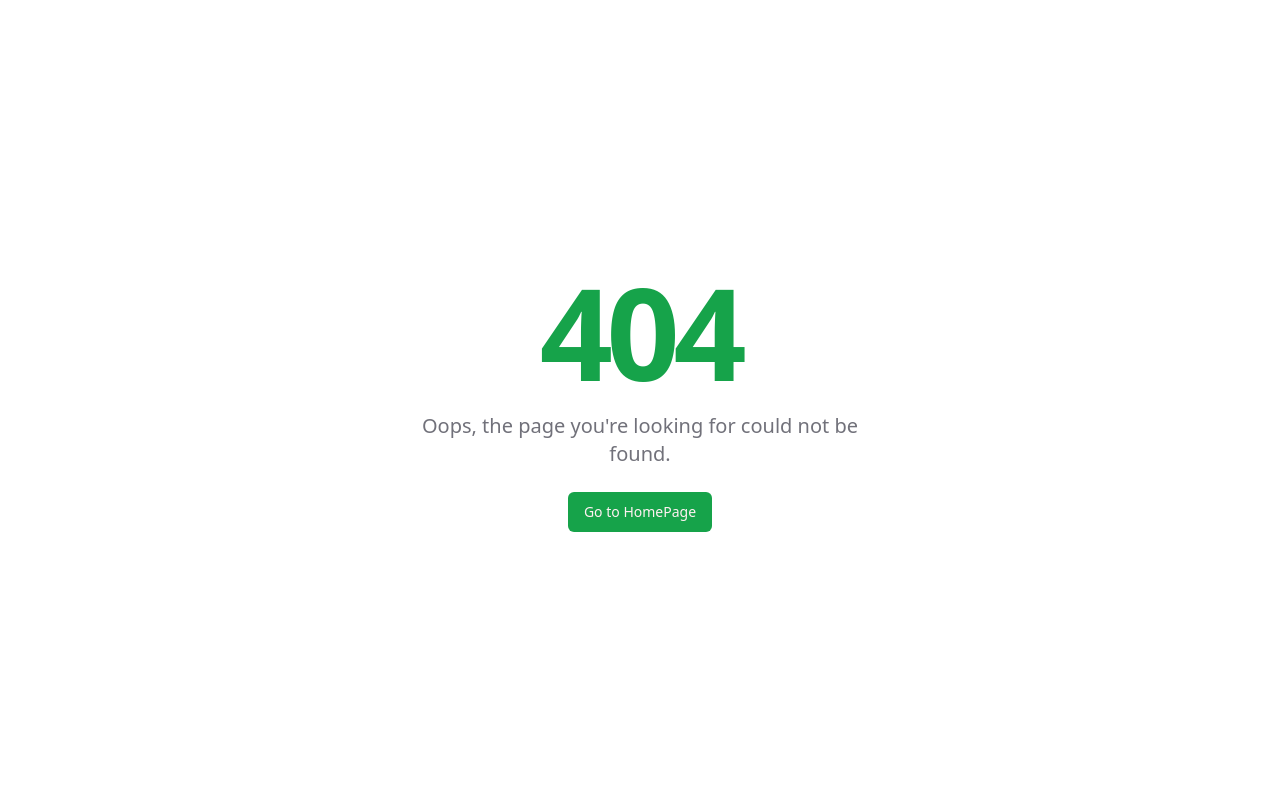
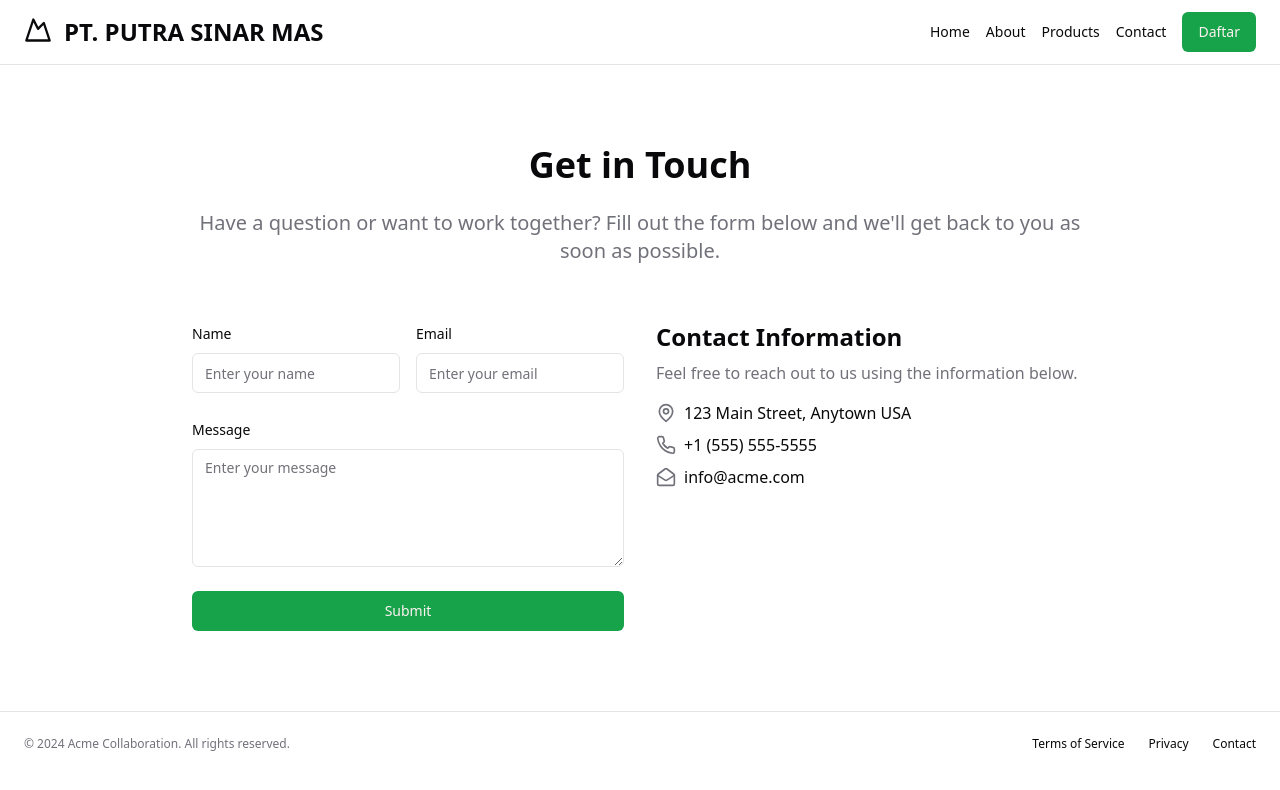
Before and after one commit to WiiAhmad/clone-fe-pemweb, a React (Vite) app: page /contact in a window 1280 px wide. Before the commit this address had no page. Shown: the top 790 px of the page. Built offline with nearby package versions, Linux system fonts and the light colour scheme.

Commit message:
add anpage signin, signup

```diff
--- a/package.json
+++ b/package.json
@@ -12,6 +12,7 @@
   "dependencies": {
     "@radix-ui/react-dialog": "^1.1.1",
     "@radix-ui/react-dropdown-menu": "^2.1.1",
+    "@radix-ui/react-label": "^2.1.0",
     "@radix-ui/react-navigation-menu": "^1.2.0",
     "@radix-ui/react-slot": "^1.1.0",
     "class-variance-authority": "^0.7.0",
--- a/src/components/global/Navbar.jsx
+++ b/src/components/global/Navbar.jsx
@@ -24,28 +24,18 @@
           >
             Home
           </Link>
-          <Link
-            href="#"
-            className="text-sm font-medium"
-            prefetch={false}
-          >
+          <Link href="#" className="text-sm font-medium" prefetch={false}>
             About
           </Link>
-          <Link
-            href="#"
-            className="text-sm font-medium"
-            prefetch={false}
-          >
+          <Link to="#" className="text-sm font-medium" prefetch={false}>
             Products
           </Link>
-          <Link
-            href="#"
-            className="text-sm font-medium"
-            prefetch={false}
-          >
+          <Link to="/contact" className="text-sm font-medium" prefetch={false}>
             Contact
           </Link>
-          <Button>Daftar</Button>
+          <Button asChild>
+            <Link to="/signin">Daftar</Link>
+          </Button>
         </nav>
         <div className="md:hidden">
           <DropdownMenu>
--- /dev/null
+++ b/src/components/ui/input.jsx
@@ -0,0 +1,19 @@
+import * as React from "react"
+
+import { cn } from "@/lib/utils"
+
+const Input = React.forwardRef(({ className, type, ...props }, ref) => {
+  return (
+    (<input
+      type={type}
+      className={cn(
+        "flex h-10 w-full rounded-md border border-input bg-background px-3 py-2 text-sm ring-offset-background file:border-0 file:bg-transparent file:text-sm file:font-medium placeholder:text-muted-foreground focus-visible:outline-none focus-visible:ring-2 focus-visible:ring-ring focus-visible:ring-offset-2 disabled:cursor-not-allowed disabled:opacity-50",
+        className
+      )}
+      ref={ref}
+      {...props} />)
+  );
+})
+Input.displayName = "Input"
+
+export { Input }
--- /dev/null
+++ b/src/components/ui/label.jsx
@@ -0,0 +1,16 @@
+import * as React from "react"
+import * as LabelPrimitive from "@radix-ui/react-label"
+import { cva } from "class-variance-authority";
+
+import { cn } from "@/lib/utils"
+
+const labelVariants = cva(
+  "text-sm font-medium leading-none peer-disabled:cursor-not-allowed peer-disabled:opacity-70"
+)
+
+const Label = React.forwardRef(({ className, ...props }, ref) => (
+  <LabelPrimitive.Root ref={ref} className={cn(labelVariants(), className)} {...props} />
+))
+Label.displayName = LabelPrimitive.Root.displayName
+
+export { Label }
--- /dev/null
+++ b/src/components/ui/textarea.jsx
@@ -0,0 +1,18 @@
+import * as React from "react"
+
+import { cn } from "@/lib/utils"
+
+const Textarea = React.forwardRef(({ className, ...props }, ref) => {
+  return (
+    (<textarea
+      className={cn(
+        "flex min-h-[80px] w-full rounded-md border border-input bg-background px-3 py-2 text-sm ring-offset-background placeholder:text-muted-foreground focus-visible:outline-none focus-visible:ring-2 focus-visible:ring-ring focus-visible:ring-offset-2 disabled:cursor-not-allowed disabled:opacity-50",
+        className
+      )}
+      ref={ref}
+      {...props} />)
+  );
+})
+Textarea.displayName = "Textarea"
+
+export { Textarea }
--- /dev/null
+++ b/src/pages/Sign/SignIn.jsx
@@ -0,0 +1,41 @@
+
+import { Label } from "@/components/ui/label";
+import { Input } from "@/components/ui/input";
+import { Button } from "@/components/ui/button";
+import { Link } from "react-router-dom";
+
+export default function SignIn() {
+  return (
+    <div className="mx-auto flex max-w-[400px] flex-col items-center justify-center space-y-6 px-4 py-12 sm:px-6 lg:px-8">
+      <div className="space-y-2 text-center">
+        <h1 className="text-3xl font-bold">Sign In</h1>
+        <p className="text-muted-foreground">
+          Enter your email and password to access your account.
+        </p>
+      </div>
+      <div className="w-full space-y-4">
+        <div className="space-y-2">
+          <Label htmlFor="email">Email</Label>
+          <Input id="email" type="email" placeholder="m@example.com" required />
+        </div>
+        <div className="space-y-2">
+          <Label htmlFor="password">Password</Label>
+          <Input id="password" type="password" required />
+        </div>
+        <Button type="submit" className="w-full">
+          Sign In
+        </Button>
+      </div>
+      <div className="text-center text-sm text-muted-foreground">
+        Don't have an account?{" "}
+        <Link
+          to="/signup"
+          className="font-medium underline underline-offset-4"
+          prefetch={false}
+        >
+          Sign Up
+        </Link>
+      </div>
+    </div>
+  );
+}
--- /dev/null
+++ b/src/pages/Sign/SignUp.jsx
@@ -0,0 +1,53 @@
+
+import {
+  Card,
+  CardHeader,
+  CardTitle,
+  CardDescription,
+  CardContent,
+  CardFooter,
+} from "@/components/ui/card";
+import { Label } from "@/components/ui/label";
+import { Input } from "@/components/ui/input";
+import { Button } from "@/components/ui/button";
+
+export default function SignUp() {
+  return (
+    <div className="flex items-center justify-center min-h-[100dvh] bg-background">
+      <Card className="w-full max-w-md p-6 sm:p-8">
+        <CardHeader>
+          <CardTitle className="text-2xl font-bold">
+            Create an account
+          </CardTitle>
+          <CardDescription>
+            Enter your details below to get started.
+          </CardDescription>
+        </CardHeader>
+        <CardContent className="space-y-4">
+          <div className="grid gap-2">
+            <Label htmlFor="name">Name</Label>
+            <Input id="name" placeholder="John Doe" required />
+          </div>
+          <div className="grid gap-2">
+            <Label htmlFor="email">Email</Label>
+            <Input
+              id="email"
+              type="email"
+              placeholder="example@email.com"
+              required
+            />
+          </div>
+          <div className="grid gap-2">
+            <Label htmlFor="password">Password</Label>
+            <Input id="password" type="password" required />
+          </div>
+        </CardContent>
+        <CardFooter>
+          <Button type="submit" className="w-full">
+            Sign Up
+          </Button>
+        </CardFooter>
+      </Card>
+    </div>
+  );
+}
--- a/src/pages/contact/Contact.jsx
+++ b/src/pages/contact/Contact.jsx
@@ -1,68 +1,132 @@
-import { Card, CardHeader, CardContent } from "@/components/ui/card";
+import { Label } from "@/components/ui/label";
+import { Input } from "@/components/ui/input";
+import { Textarea } from "@/components/ui/textarea";
+import { Button } from "@/components/ui/button";
 
-function Contact() {
+export default function Contact() {
   return (
-    <div>
-      <section className="w-full py-12 md:py-24 lg:py-32 bg-background">
-        <div className="container grid items-center justify-center gap-8 px-4 md:px-6">
-          <div className="space-y-4 text-center">
-            <h2 className="text-3xl font-bold tracking-tighter sm:text-4xl md:text-5xl">
-              Kontak Kami
-            </h2>
+    <div className="w-full max-w-4xl mx-auto py-12 md:py-16 lg:py-20">
+      <div className="space-y-6 text-center">
+        <h1 className="text-3xl md:text-4xl font-bold">Get in Touch</h1>
+        <p className="text-muted-foreground text-lg md:text-xl">
+          Have a question or want to work together? Fill out the form below and
+          we'll get back to you as soon as possible.
+        </p>
+      </div>
+      <div className="mt-10 md:mt-12 lg:mt-14 grid grid-cols-1 md:grid-cols-2 gap-8">
+        <div>
+          <form className="space-y-6">
+            <div className="grid grid-cols-2 gap-4">
+              <div className="space-y-2">
+                <Label htmlFor="name">Name</Label>
+                <Input id="name" placeholder="Enter your name" required />
+              </div>
+              <div className="space-y-2">
+                <Label htmlFor="email">Email</Label>
+                <Input
+                  id="email"
+                  type="email"
+                  placeholder="Enter your email"
+                  required
+                />
+              </div>
+            </div>
+            <div className="space-y-2">
+              <Label htmlFor="message">Message</Label>
+              <Textarea
+                id="message"
+                placeholder="Enter your message"
+                rows={5}
+                required
+              />
+            </div>
+            <Button type="submit" className="w-full">
+              Submit
+            </Button>
+          </form>
+        </div>
+        <div className="space-y-4">
+          <div className="space-y-2">
+            <h2 className="text-2xl font-bold">Contact Information</h2>
+            <p className="text-muted-foreground">
+              Feel free to reach out to us using the information below.
+            </p>
           </div>
-          <div className="grid gap-6 sm:grid-cols-2 md:grid-cols-3 lg:grid-cols-4">
-            <Card className="border-0 shadow-none">
-              <CardHeader className="bg-primary p-4 rounded-t-lg">
-                <ShieldIcon className="w-8 h-8 text-primary-foreground" />
-              </CardHeader>
-              <CardContent className="p-4">
-                <h3 className="text-xl font-bold">Secure</h3>
-                <p className="text-muted-foreground">
-                  Your data is protected with industry-leading security
-                  measures.
-                </p>
-              </CardContent>
-            </Card>
-            <Card className="border-0 shadow-none">
-              <CardHeader className="bg-secondary p-4 rounded-t-lg">
-                <GaugeIcon className="w-8 h-8 text-secondary-foreground" />
-              </CardHeader>
-              <CardContent className="p-4">
-                <h3 className="text-xl font-bold">Fast</h3>
-                <p className="text-muted-foreground">
-                  Blazing-fast performance for seamless collaboration.
-                </p>
-              </CardContent>
-            </Card>
-            <Card className="border-0 shadow-none">
-              <CardHeader className="bg-accent p-4 rounded-t-lg">
-                <UsersIcon className="w-8 h-8 text-accent-foreground" />
-              </CardHeader>
-              <CardContent className="p-4">
-                <h3 className="text-xl font-bold">Scalable</h3>
-                <p className="text-muted-foreground">
-                  Grow with your team, Acme Collaboration scales with your
-                  needs.
-                </p>
-              </CardContent>
-            </Card>
-            <Card className="border-0 shadow-none">
-              <CardHeader className="bg-muted p-4 rounded-t-lg">
-                <PowerIcon className="w-8 h-8 text-muted-foreground" />
-              </CardHeader>
-              <CardContent className="p-4">
-                <h3 className="text-xl font-bold">Supported</h3>
-                <p className="text-muted-foreground">
-                  Our dedicated support team is here to help you every step of
-                  the way.
-                </p>
-              </CardContent>
-            </Card>
+          <div className="space-y-2">
+            <div className="flex items-center gap-2">
+              <MapPinIcon className="h-5 w-5 text-muted-foreground" />
+              <p>123 Main Street, Anytown USA</p>
+            </div>
+            <div className="flex items-center gap-2">
+              <PhoneIcon className="h-5 w-5 text-muted-foreground" />
+              <p>+1 (555) 555-5555</p>
+            </div>
+            <div className="flex items-center gap-2">
+              <MailOpenIcon className="h-5 w-5 text-muted-foreground" />
+              <p>info@acme.com</p>
+            </div>
           </div>
         </div>
-      </section>
+      </div>
     </div>
   );
 }
 
-export default Contact;
+function MailOpenIcon(props) {
+  return (
+    <svg
+      {...props}
+      xmlns="http://www.w3.org/2000/svg"
+      width="24"
+      height="24"
+      viewBox="0 0 24 24"
+      fill="none"
+      stroke="currentColor"
+      strokeWidth="2"
+      strokeLinecap="round"
+      strokeLinejoin="round"
+    >
+      <path d="M21.2 8.4c.5.38.8.97.8 1.6v10a2 2 0 0 1-2 2H4a2 2 0 0 1-2-2V10a2 2 0 0 1 .8-1.6l8-6a2 2 0 0 1 2.4 0l8 6Z" />
+      <path d="m22 10-8.97 5.7a1.94 1.94 0 0 1-2.06 0L2 10" />
+    </svg>
+  );
+}
+
+function MapPinIcon(props) {
+  return (
+    <svg
+      {...props}
+      xmlns="http://www.w3.org/2000/svg"
+      width="24"
+      height="24"
+      viewBox="0 0 24 24"
+      fill="none"
+      stroke="currentColor"
+      strokeWidth="2"
+      strokeLinecap="round"
+      strokeLinejoin="round"
+    >
+      <path d="M20 10c0 6-8 12-8 12s-8-6-8-12a8 8 0 0 1 16 0Z" />
+      <circle cx="12" cy="10" r="3" />
+    </svg>
+  );
+}
+
+function PhoneIcon(props) {
+  return (
+    <svg
+      {...props}
+      xmlns="http://www.w3.org/2000/svg"
+      width="24"
+      height="24"
+      viewBox="0 0 24 24"
+      fill="none"
+      stroke="currentColor"
+      strokeWidth="2"
+      strokeLinecap="round"
+      strokeLinejoin="round"
+    >
+      <path d="M22 16.92v3a2 2 0 0 1-2.18 2 19.79 19.79 0 0 1-8.63-3.07 19.5 19.5 0 0 1-6-6 19.79 19.79 0 0 1-3.07-8.67A2 2 0 0 1 4.11 2h3a2 2 0 0 1 2 1.72 12.84 12.84 0 0 0 .7 2.81 2 2 0 0 1-.45 2.11L8.09 9.91a16 16 0 0 0 6 6l1.27-1.27a2 2 0 0 1 2.11-.45 12.84 12.84 0 0 0 2.81.7A2 2 0 0 1 22 16.92z" />
+    </svg>
+  );
+}
```
Also changed, not shown: src/pages/router.jsx (+16 -1 lines), src/pages/Products/Products.jsx (added), 1 other file (tests, documents, lock files or other folders).
